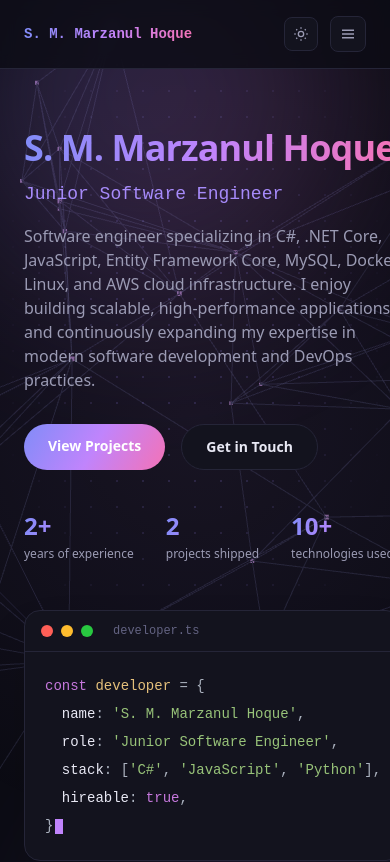
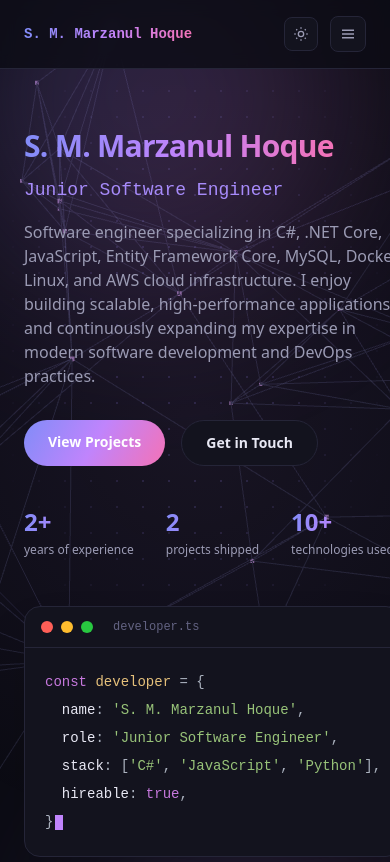
Before and after one commit to MarzanulHoque/MarzanulHoque.github.io, a React (Vite) app: page / in a window 390 px wide. Shown: the top 862 px of the page. Built offline with nearby package versions, Linux system fonts and the light colour scheme.

Commit message:
feat: adjust hero title size for improved responsiveness

```diff
--- a/src/components/Hero.tsx
+++ b/src/components/Hero.tsx
@@ -21,7 +21,7 @@ export default function Hero() {
       <div className="relative z-10 mx-auto grid max-w-5xl gap-12 px-6 pb-20 pt-32 sm:pt-40 lg:grid-cols-2 lg:items-center">
         {/* left: identity */}
         <div className="reveal">
-          <h1 className="text-4xl font-extrabold tracking-tight sm:text-5xl">
+          <h1 className="whitespace-nowrap text-3xl font-extrabold tracking-tight sm:text-4xl lg:text-5xl">
             <span className="text-grad">{identity.name}</span>
           </h1>
           <p className="mt-3 font-mono text-lg text-vio">{identity.role}</p>
```
